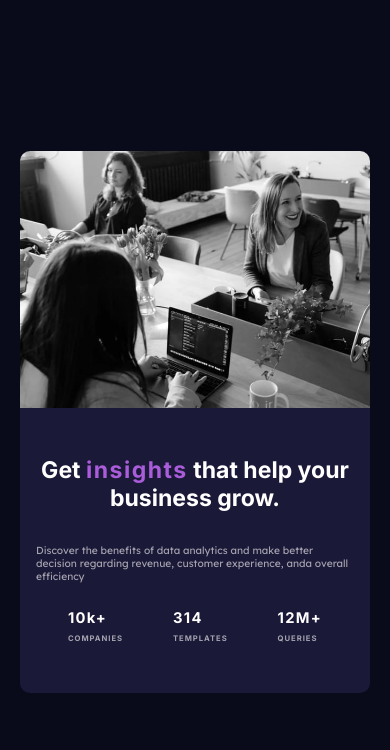
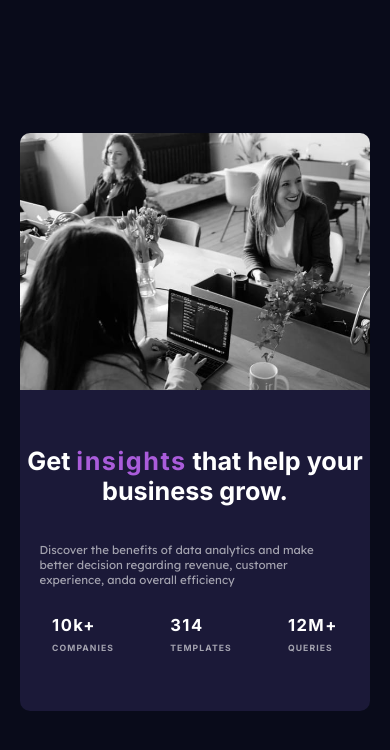
Before and after one commit to EduardoOSampaio/stats-preview-card-2.0, a plain HTML site: page index.html in a window 390 px wide. Drawn offline with Linux system fonts and the light colour scheme.

Commit message:
correção fonte do mobile

```diff
--- a/css/responsive.css
+++ b/css/responsive.css
@@ -42,6 +42,7 @@
         max-width: 100%;
     }
 
+
     .section-hero .container > img {
         max-width: 100%;
     }
@@ -49,12 +50,19 @@
 
 @media (max-width: 400px) {
     html {
-        font-size: 40%;
+        font-size: 45%;
     }
+
 
     .section-hero .text {
         max-width: 100%;
+        padding: .7rem;
     }
+
+    .section-hero .text .tittle-hero {
+        font-size: 3.5rem;
+    }
+
 
     .section-hero .container > img {
         max-width: 100%;
--- a/css/style.css
+++ b/css/style.css
@@ -30,6 +30,7 @@
 .section-hero .text .tittle-hero {
     margin-bottom: 1rem;
     text-align: center;
+    padding: 0;
 }
 
 .section-hero .text .tittle-hero span {
```
